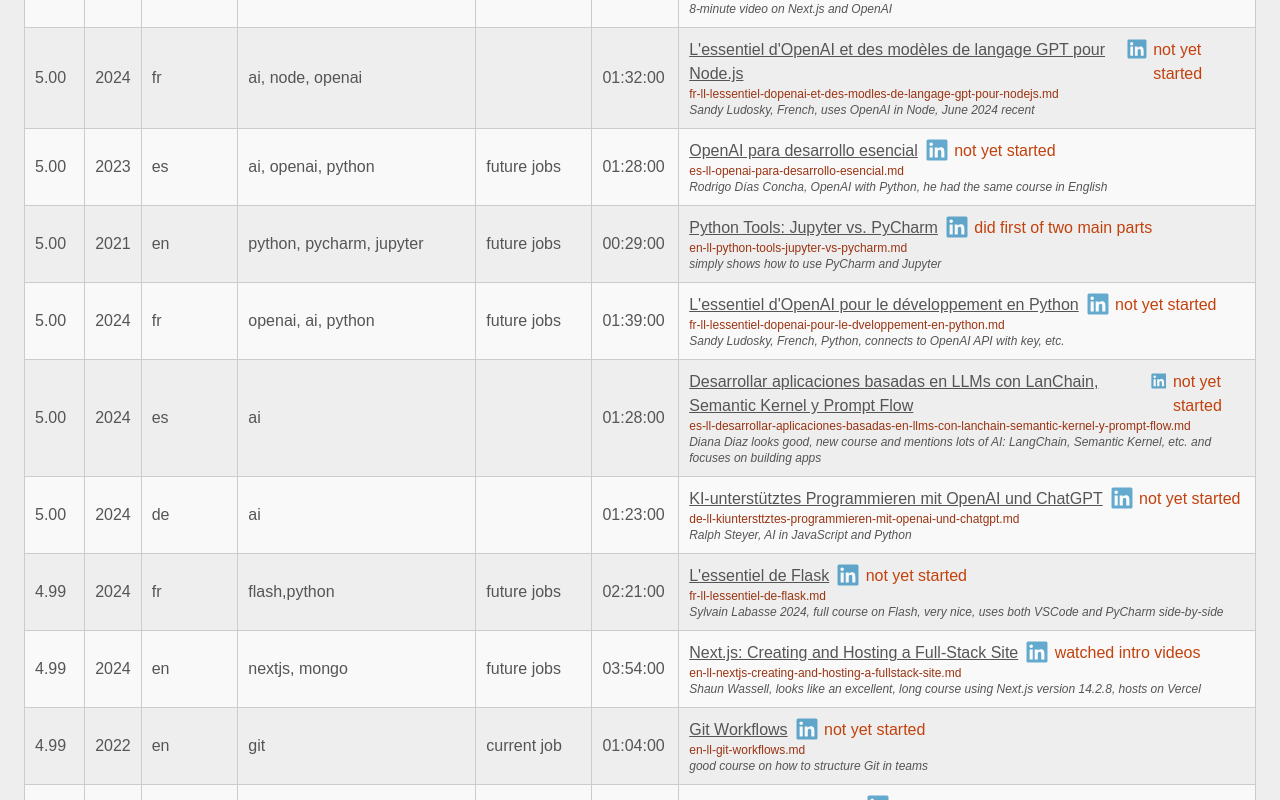
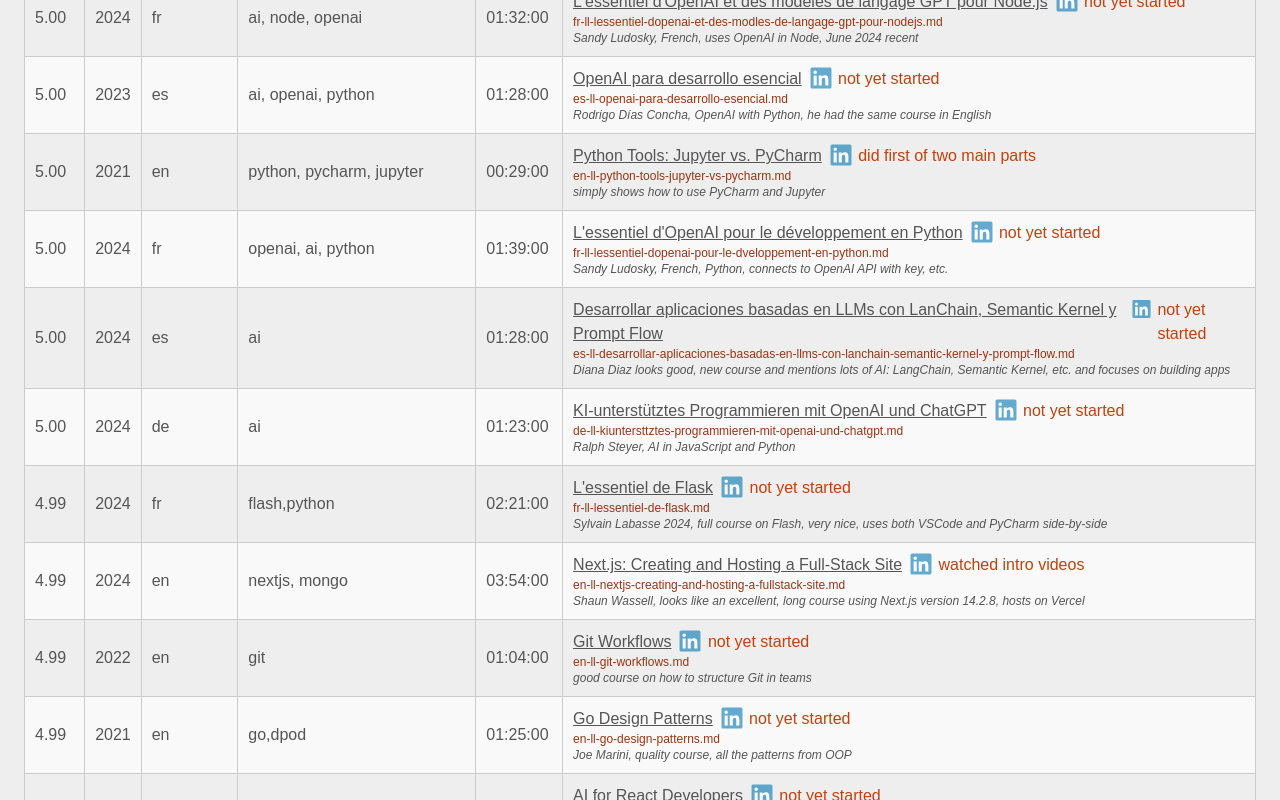
Before and after one commit to edwardtanguay/techlanglearn, a SvelteKit app: page /tutorials in a window 1280 px wide. Shown: the part 340-1140 px from the top of the page. Built offline with nearby package versions, Linux system fonts and the light colour scheme.

Commit message:
go in for dpod

```diff
--- a/src/db/data/tutorials.json
+++ b/src/db/data/tutorials.json
@@ -338,11 +338,11 @@
 		"status": ""
 	},
 	{
-		"topics": "go",
+		"topics": "go,dpod",
 		"language": "en",
 		"duration": "01:25:00",
 		"year": "2021",
-		"rank": "4.96",
+		"rank": "4.987",
 		"url": "https://www.linkedin.com/learning/go-design-patterns",
 		"title": "Go Design Patterns",
 		"description": "Joe Marini, quality course, all the patterns from OOP",
@@ -351,7 +351,7 @@
 		"status": ""
 	},
 	{
-		"topics": "go",
+		"topics": "go,dpod",
 		"language": "en",
 		"duration": "04:36:00",
 		"year": "2024",
@@ -390,7 +390,7 @@
 		"status": ""
 	},
 	{
-		"topics": "go, grpc",
+		"topics": "go, grpc,  dpod",
 		"language": "en",
 		"duration": "01:09:00",
 		"year": "2023",
@@ -507,7 +507,7 @@
 		"status": "watched first 2 videos, fringe and no-code but interesting"
 	},
 	{
-		"topics": "go",
+		"topics": "go,dpod",
 		"language": "en",
 		"duration": "01:36:00",
 		"year": "2022",
@@ -754,7 +754,7 @@
 		"status": "started"
 	},
 	{
-		"topics": "go",
+		"topics": "go,dpod",
 		"language": "en",
 		"duration": "00:47:00",
 		"year": "2024",
--- a/src/routes/tutorials/+page.svelte
+++ b/src/routes/tutorials/+page.svelte
@@ -62,7 +62,7 @@
 						>Language</th
 					>
 					<th>Topics</th>
-					<th>Category</th>
+					<!-- <th>Category</th> -->
 					<th>Duration</th>
 					<th>Title</th>
 				</tr>
@@ -74,9 +74,9 @@
 						<td>{tutorial.year === 0 ? '' : tutorial.year}</td>
 						<td>{tutorial.language}</td>
 						<td>{tutorial.topics}</td>
-						<td title={tutorial.category?.description}
+						<!-- <td title={tutorial.category?.description}
 							>{tutorial.category !== null ? tutorial.category.name : ''}</td
-						>
+						> -->
 						<td>{tutorial.duration}</td>
 						<td>
 							<p class="flex gap-2">
```
Also changed, not shown: static/data/en-ll-go-design-patterns.md (+2 -2 lines), static/data/en-ll-go-for-developers-practical-techniques-for-effective-coding.md (+1 -1 lines), static/data/en-ll-grpc-in-go.md (+1 -1 lines), static/data/en-ll-level-up-go.md (+1 -1 lines), static/data/en-ll-writing-command-line-applications-in-go.md (+1 -1 lines), static/data/general/courses.tts.txt.
